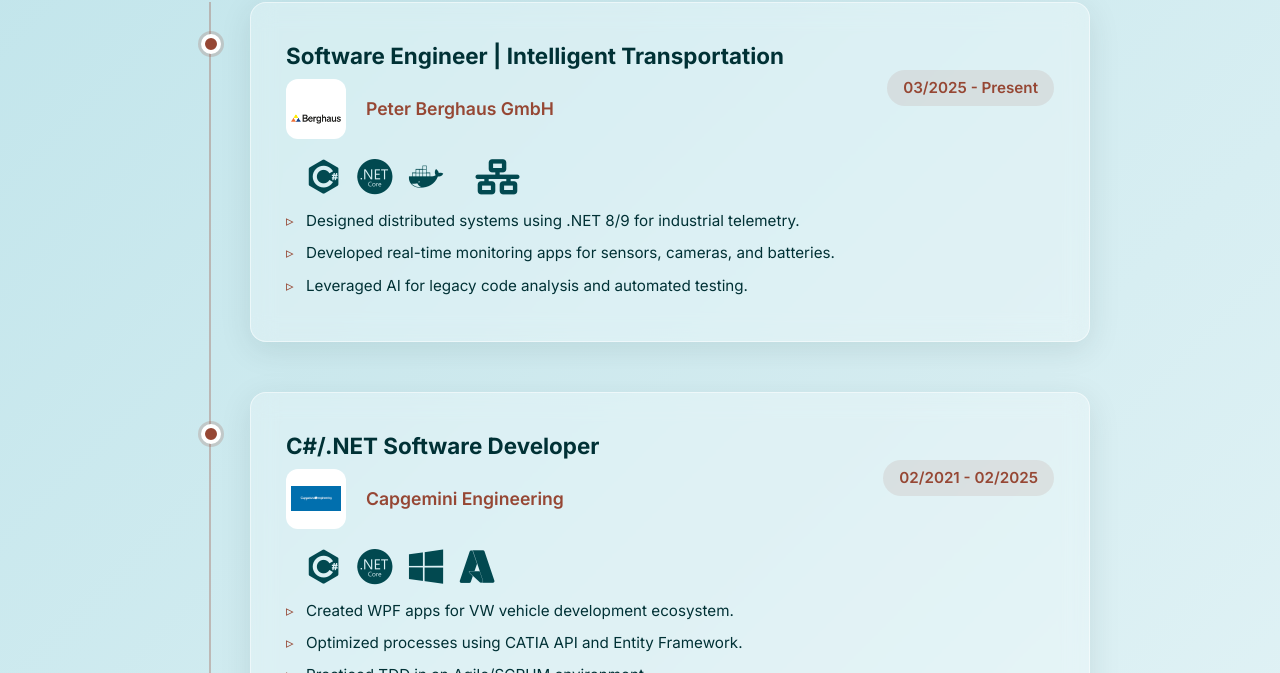
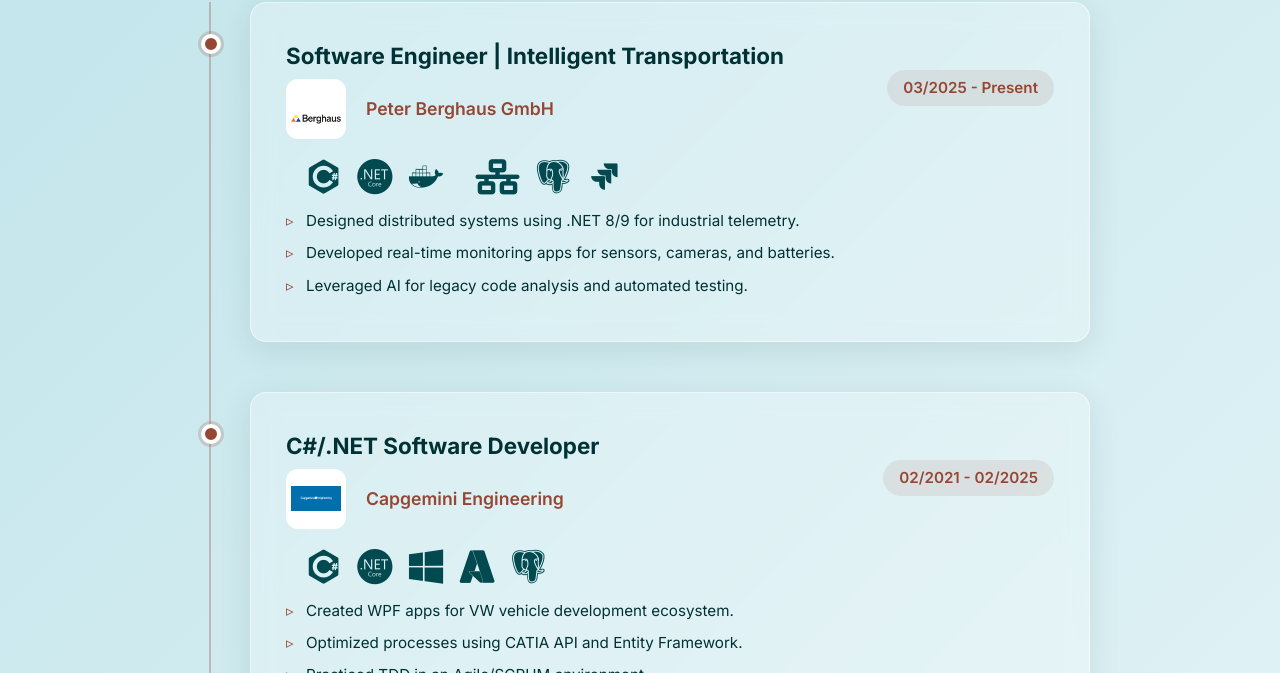
Before and after one commit to ayadav10491/ayadav10491.github.io, a Jekyll site: the page index.html, which Jekyll copies as it is, in a window 1280 px wide. Shown: the part 1426-2099 px from the top of the page. Built offline with Jekyll 4.4.1, drawn with Linux system fonts in a browser that asks for light colours.

Commit message:
Add SQL and Jira icons to tech stack

```diff
--- a/index.html
+++ b/index.html
@@ -119,6 +119,8 @@
                             <i class="devicon-docker-plain" title="Docker"></i>
                             <i class="devicon-rabbitmq-plain" title="RabbitMQ"></i>
                             <i class="fas fa-network-wired" title="MQTT/IoT"></i>
+                            <i class="devicon-postgresql-plain" title="SQL"></i>
+                            <i class="devicon-jira-plain" title="Jira"></i>
                         </div>
                         <div class="job-details">
                             <ul>
@@ -150,6 +152,7 @@
                             <i class="devicon-dotnetcore-plain" title=".NET"></i>
                             <i class="devicon-windows8-original" title="WPF"></i>
                             <i class="devicon-azure-plain" title="Azure DevOps"></i>
+                            <i class="devicon-postgresql-plain" title="SQL"></i>
                         </div>
                         <div class="job-details">
                             <ul>
```
